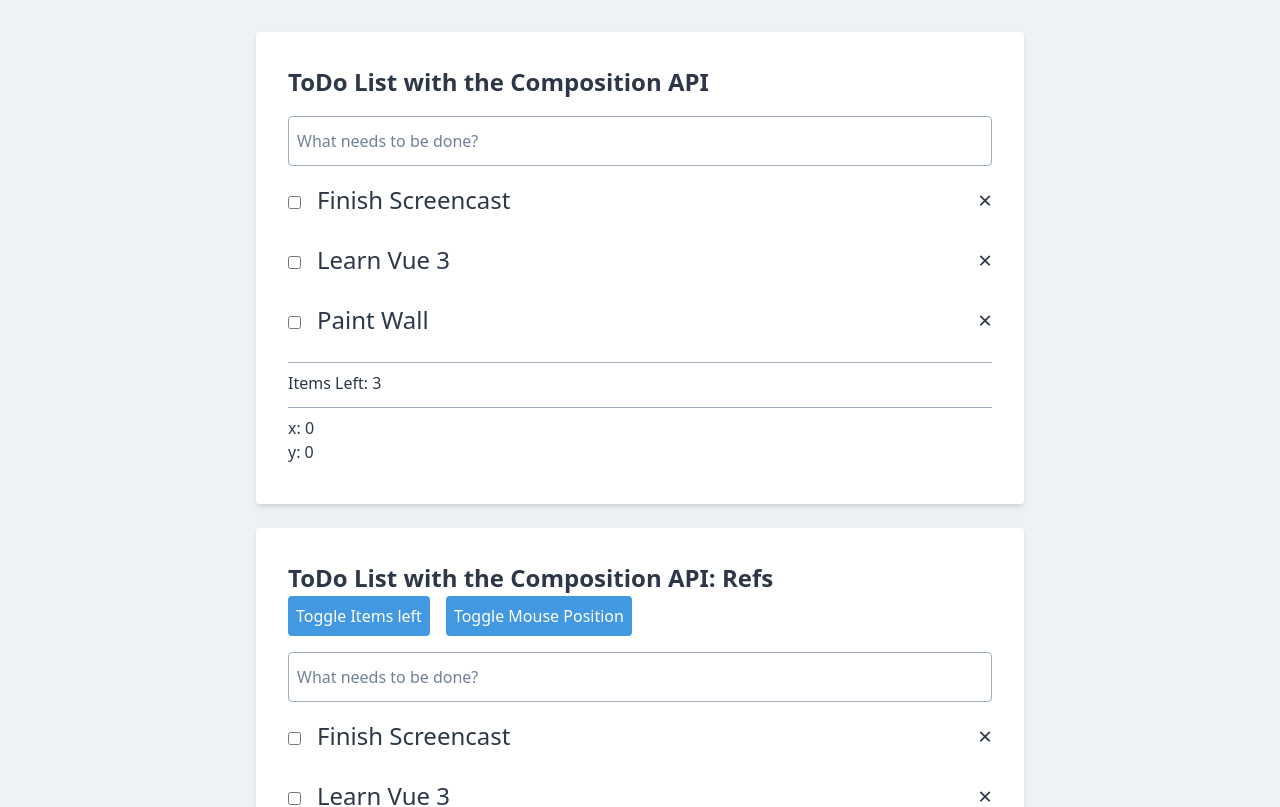
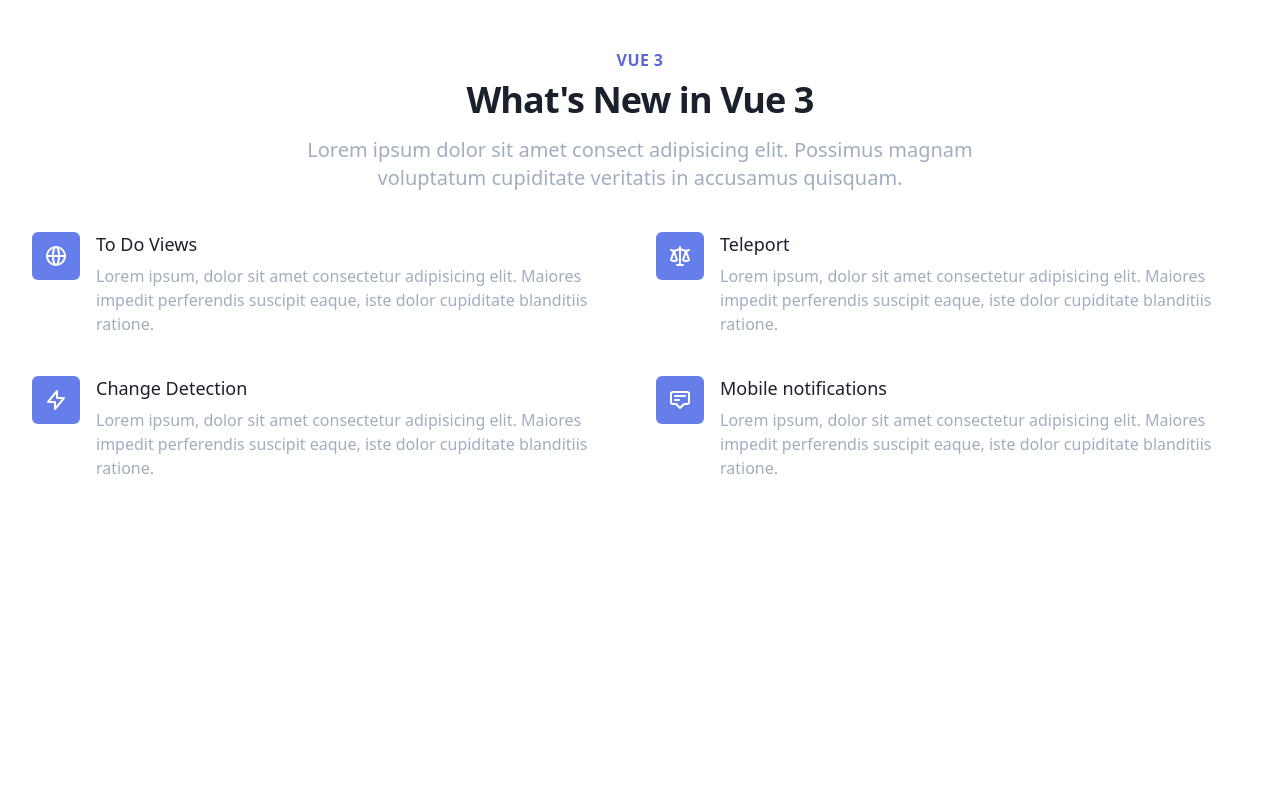
Before and after one commit to yxj0312/vue3-example, a Vue app: page / in a window 1280 px wide. Shown: the top 807 px of the page. Built offline with nearby package versions, Linux system fonts and the light colour scheme.

Commit message:
Add a new home page

```diff
--- a/src/router/index.js
+++ b/src/router/index.js
@@ -7,14 +7,22 @@
   routes: [
     {
       path: '/',
+      name: 'home',
+      component: () => import('../views/Home.vue'),
+    },
+    {
+      path: '/todo-views',
+      name: 'todo-views',
       component: () => import('../views/TodoView.vue'),
     },
     {
       path: '/teleport',
+      name: 'teleport',
       component: () => import('../views/Teleport.vue'),
     },
     {
       path: '/change-detection',
+      name: 'change-detection',
       component: () => import('../views/ChangeDetection.vue'),
     },
   ],
--- /dev/null
+++ b/src/views/Home.vue
@@ -0,0 +1,166 @@
+<template>
+  <!--
+  Tailwind UI components require Tailwind CSS v1.8 and the @tailwindcss/ui plugin.
+  Read the documentation to get started: https://tailwindui.com/documentation
+-->
+  <div class="py-12 bg-white">
+    <div class="max-w-screen-xl mx-auto px-4 sm:px-6 lg:px-8">
+      <div class="lg:text-center">
+        <p class="text-base leading-6 text-indigo-600 font-semibold tracking-wide uppercase">
+          Vue 3
+        </p>
+        <h3 class="mt-2 text-3xl leading-8 font-extrabold tracking-tight text-gray-900 sm:text-4xl sm:leading-10">
+          What's New in Vue 3
+        </h3>
+        <p class="mt-4 max-w-2xl text-xl leading-7 text-gray-500 lg:mx-auto">
+          Lorem ipsum dolor sit amet consect adipisicing elit. Possimus magnam voluptatum cupiditate veritatis in accusamus quisquam.
+        </p>
+      </div>
+
+      <div class="mt-10">
+        <ul class="md:grid md:grid-cols-2 md:gap-x-8 md:gap-y-10">
+          <li>
+            <router-link :to="{name: 'todo-views'}">
+              <div class="flex">
+                <div class="flex-shrink-0">
+                  <div class="flex items-center justify-center h-12 w-12 rounded-md bg-indigo-500 text-white">
+                    <!-- Heroicon name: globe-alt -->
+                    <svg
+                      class="h-6 w-6"
+                      xmlns="http://www.w3.org/2000/svg"
+                      fill="none"
+                      viewBox="0 0 24 24"
+                      stroke="currentColor"
+                    >
+                      <path
+                        stroke-linecap="round"
+                        stroke-linejoin="round"
+                        stroke-width="2"
+                        d="M21 12a9 9 0 01-9 9m9-9a9 9 0 00-9-9m9 9H3m9 9a9 9 0 01-9-9m9 9c1.657 0 3-4.03 3-9s-1.343-9-3-9m0 18c-1.657 0-3-4.03-3-9s1.343-9 3-9m-9 9a9 9 0 019-9"
+                      />
+                    </svg>
+                  </div>
+                </div>
+                <div class="ml-4">
+                  <h4 class="text-lg leading-6 font-medium text-gray-900">
+                    To Do Views
+                  </h4>
+                  <p class="mt-2 text-base leading-6 text-gray-500">
+                    Lorem ipsum, dolor sit amet consectetur adipisicing elit. Maiores impedit perferendis suscipit eaque, iste dolor cupiditate blanditiis ratione.
+                  </p>
+                </div>
+              </div>
+            </router-link>
+          </li>
+          <li class="mt-10 md:mt-0">
+            <router-link :to="{name: 'teleport'}">
+              <div class="flex">
+                <div class="flex-shrink-0">
+                  <div class="flex items-center justify-center h-12 w-12 rounded-md bg-indigo-500 text-white">
+                    <!-- Heroicon name: scale -->
+                    <svg
+                      class="h-6 w-6"
+                      xmlns="http://www.w3.org/2000/svg"
+                      fill="none"
+                      viewBox="0 0 24 24"
+                      stroke="currentColor"
+                    >
+                      <path
+                        stroke-linecap="round"
+                        stroke-linejoin="round"
+                        stroke-width="2"
+                        d="M3 6l3 1m0 0l-3 9a5.002 5.002 0 006.001 0M6 7l3 9M6 7l6-2m6 2l3-1m-3 1l-3 9a5.002 5.002 0 006.001 0M18 7l3 9m-3-9l-6-2m0-2v2m0 16V5m0 16H9m3 0h3"
+                      />
+                    </svg>
+                  </div>
+                </div>
+                <div class="ml-4">
+                  <h4 class="text-lg leading-6 font-medium text-gray-900">
+                    Teleport
+                  </h4>
+                  <p class="mt-2 text-base leading-6 text-gray-500">
+                    Lorem ipsum, dolor sit amet consectetur adipisicing elit. Maiores impedit perferendis suscipit eaque, iste dolor cupiditate blanditiis ratione.
+                  </p>
+                </div>
+              </div>
+            </router-link>
+          </li>
+          <li class="mt-10 md:mt-0">
+            <router-link :to="{name:'change-detection'}">
+              <div class="flex">
+                <div class="flex-shrink-0">
+                  <div class="flex items-center justify-center h-12 w-12 rounded-md bg-indigo-500 text-white">
+                    <!-- Heroicon name: lightning-bolt -->
+                    <svg
+                      class="h-6 w-6"
+                      xmlns="http://www.w3.org/2000/svg"
+                      fill="none"
+                      viewBox="0 0 24 24"
+                      stroke="currentColor"
+                    >
+                      <path
+                        stroke-linecap="round"
+                        stroke-linejoin="round"
+                        stroke-width="2"
+                        d="M13 10V3L4 14h7v7l9-11h-7z"
+                      />
+                    </svg>
+                  </div>
+                </div>
+                <div class="ml-4">
+                  <h4 class="text-lg leading-6 font-medium text-gray-900">
+                    Change Detection
+                  </h4>
+                  <p class="mt-2 text-base leading-6 text-gray-500">
+                    Lorem ipsum, dolor sit amet consectetur adipisicing elit. Maiores impedit perferendis suscipit eaque, iste dolor cupiditate blanditiis ratione.
+                  </p>
+                </div>
+              </div>
+            </router-link>
+          </li>
+          <li class="mt-10 md:mt-0">
+            <div class="flex">
+              <div class="flex-shrink-0">
+                <div class="flex items-center justify-center h-12 w-12 rounded-md bg-indigo-500 text-white">
+                  <!-- Heroicon name: annotation -->
+                  <svg
+                    class="h-6 w-6"
+                    xmlns="http://www.w3.org/2000/svg"
+                    fill="none"
+                    viewBox="0 0 24 24"
+                    stroke="currentColor"
+                  >
+                    <path
+                      stroke-linecap="round"
+                      stroke-linejoin="round"
+                      stroke-width="2"
+                      d="M7 8h10M7 12h4m1 8l-4-4H5a2 2 0 01-2-2V6a2 2 0 012-2h14a2 2 0 012 2v8a2 2 0 01-2 2h-3l-4 4z"
+                    />
+                  </svg>
+                </div>
+              </div>
+              <div class="ml-4">
+                <h4 class="text-lg leading-6 font-medium text-gray-900">
+                  Mobile notifications
+                </h4>
+                <p class="mt-2 text-base leading-6 text-gray-500">
+                  Lorem ipsum, dolor sit amet consectetur adipisicing elit. Maiores impedit perferendis suscipit eaque, iste dolor cupiditate blanditiis ratione.
+                </p>
+              </div>
+            </div>
+          </li>
+        </ul>
+      </div>
+    </div>
+  </div>
+</template>
+
+<script>
+export default {
+  name: 'Home',
+};
+</script>
+
+<style scoped>
+
+</style>
```
